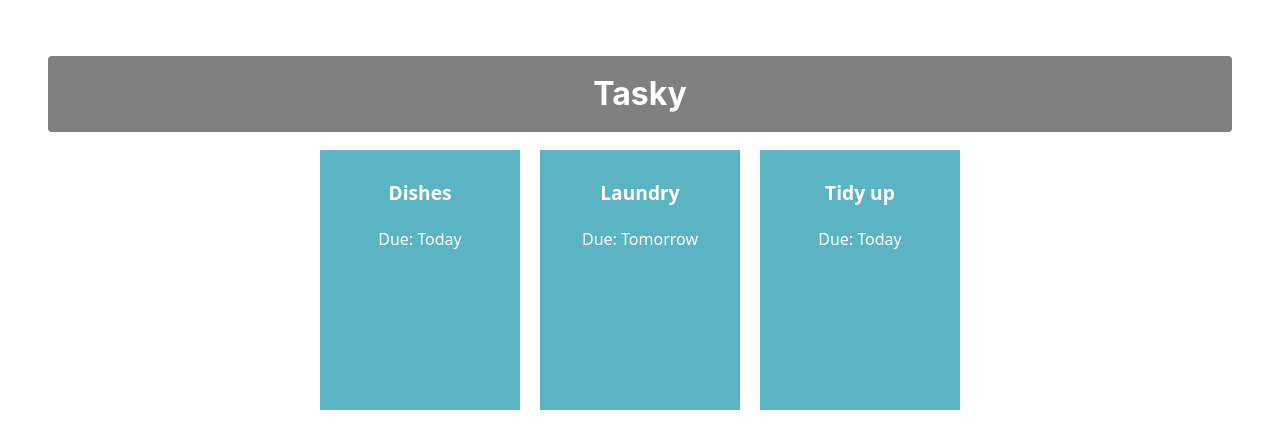
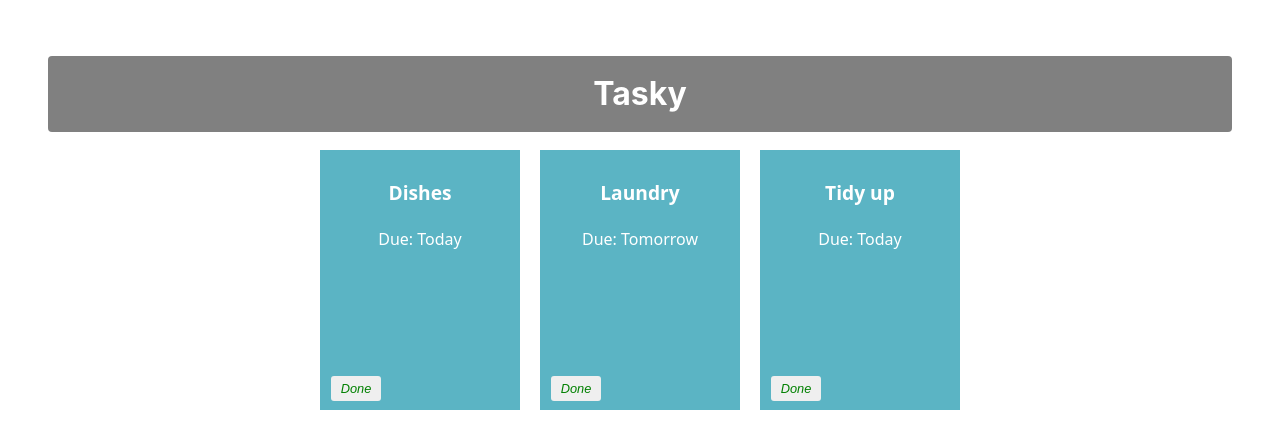
Before and after one commit to roman-atamanchuk/react-basics-labs, a React (Vite) app in the folder tasky/: page / in a window 1280 px wide. Shown: the top 448 px of the page. Built offline with nearby package versions, Linux system fonts and the light colour scheme.

Commit message:
Mark task as done

```diff
--- a/tasky/src/App.css
+++ b/tasky/src/App.css
@@ -37,3 +37,19 @@
   font-weight: bold;
   font-size: 1.2em;
 }
+button {
+  border: none;
+  border-radius: 3px;
+  font-style: italic;
+  font-size: 0.8em;
+  margin: 4px 6px;
+  width: 50px;
+  height: 25px;
+}
+
+.doneButton {
+  position: absolute;
+  bottom: 5px;
+  left: 5px;
+  color: green;
+}
--- a/tasky/src/App.jsx
+++ b/tasky/src/App.jsx
@@ -10,6 +10,7 @@
         description: "Empty dishwasher",
         deadline: "Today",
         priority: "high",
+        done: false,
       },
       {
         id: 2,
@@ -17,10 +18,23 @@
         description: "Fold clothes and put away",
         deadline: "Tomorrow",
         priority: "medium",
+        done: false,
       },
-      { id: 3, title: "Tidy up", deadline: "Today", priority: "low" },
+      {
+        id: 3,
+        title: "Tidy up",
+        deadline: "Today",
+        priority: "low",
+        done: false,
+      },
     ],
   });
+  const doneHandler = (taskIndex) => {
+    const tasks = [...taskState.tasks];
+    tasks[taskIndex].done = !tasks[taskIndex].done;
+    setTaskState({ tasks });
+    console.log(`${taskIndex} ${tasks[taskIndex].done}`);
+  };
 
   return (
     <div className="container">
@@ -33,6 +47,8 @@
           deadline={task.deadline}
           description={task.description}
           priority={task.priority}
+          done={task.done}
+          markDone={() => doneHandler(index)}
         />
       ))}
     </div>
--- a/tasky/src/components/Task.jsx
+++ b/tasky/src/components/Task.jsx
@@ -1,9 +1,15 @@
 const Task = (props) => {
   return (
-    <div className="card">
+    <div
+      className="card"
+      style={{ backgroundColor: props.done ? "lightgrey" : "#5bb4c4" }}
+    >
       <p className="title">{props.title}</p>
       <p>Due: {props.deadline}</p>
       <p>{props.children}</p>
+      <button className="doneButton" onClick={props.markDone}>
+        Done
+      </button>
     </div>
   );
 };
```
